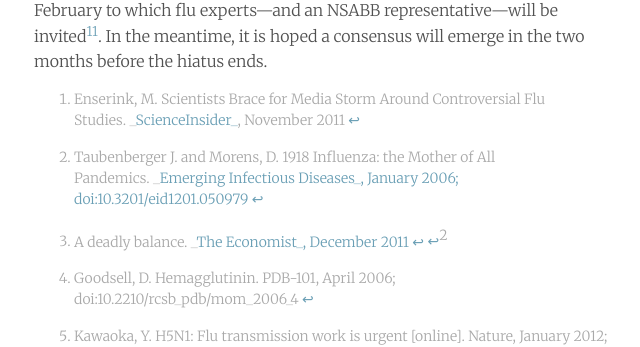
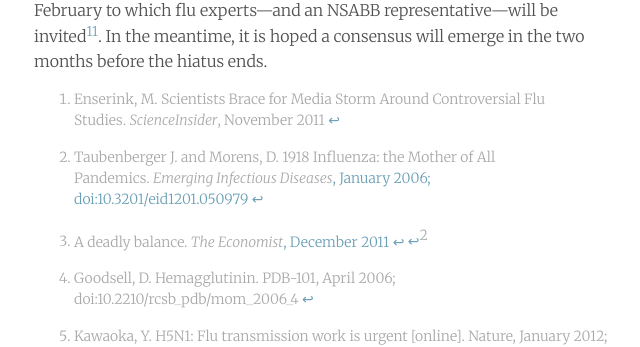
Before and after one commit to henryaj/blog-old, a Jekyll site: the page built from _posts/2012-02-25-preparing-for-the-pandemic.md, in a window 1280 px wide and 900 px high, scrolled down 2543 px. Shown: the part 170-517 px from the top of the window, without its empty margins (318-958 px from the left). Built offline with Jekyll 4.4.1, drawn with Linux system fonts in a browser that asks for light colours; some of the changed text lies outside the part shown.

```diff
--- a/_posts/2012-02-25-preparing-for-the-pandemic.md
+++ b/_posts/2012-02-25-preparing-for-the-pandemic.md
@@ -4,7 +4,7 @@ date: 2012/02/25 21:15:23
 layout: post
 ---
 
-Cross-posted from _[Nature_ Student Voices](http://www.nature.com/scitable/blog/student-voices/preparing_for_the_pandemic).
+Cross-posted from [_Nature_ Student Voices](http://www.nature.com/scitable/blog/student-voices/preparing_for_the_pandemic).
 
 _Is some research too dangerous to be published? Lab-made strains of bird flu have raised questions about state involvement in mitigating the threat from “dual use” research. Henry Stanley explains_
 
@@ -26,9 +26,9 @@ While the number of fatalities may be small, John Oxford, Professor of Virology
 
 The January 19 issue of _Nature_ gave a cross-section of views from biosecurity, infectious disease and global health experts. Their opinions were divided, with some calling for part-redaction, some expressing concern at lab infections and others at the threat of accidental release of virus from a secure facility[^10]. The WHO is convening a meeting in Geneva in mid-February to which flu experts—and an NSABB representative—will be invited[^11]. In the meantime, it is hoped a consensus will emerge in the two months before the hiatus ends.
 
-[^1]: Enserink, M. Scientists Brace for Media Storm Around Controversial Flu Studies. _[ScienceInsider_](http://news.sciencemag.org/scienceinsider/2011/11/scientists-brace-for-media-storm.html), November 2011
-[^2]: Taubenberger J. and Morens, D. 1918 Influenza: the Mother of All Pandemics. _[Emerging Infectious Diseases_, January 2006; doi:10.3201/eid1201.050979](http://wwwnc.cdc.gov/eid/article/12/1/05-0979_article.htm)
-[^3]: A deadly balance. _[The Economist_, December 2011](http://www.economist.com/node/21542156)
+[^1]: Enserink, M. Scientists Brace for Media Storm Around Controversial Flu Studies. [_ScienceInsider_](http://news.sciencemag.org/scienceinsider/2011/11/scientists-brace-for-media-storm.html), November 2011
+[^2]: Taubenberger J. and Morens, D. 1918 Influenza: the Mother of All Pandemics. [_Emerging Infectious Diseases_, January 2006; doi:10.3201/eid1201.050979](http://wwwnc.cdc.gov/eid/article/12/1/05-0979_article.htm)
+[^3]: A deadly balance. [_The Economist_, December 2011](http://www.economist.com/node/21542156)
 [^4]: Goodsell, D. Hemagglutinin. PDB-101, April 2006; doi:10.2210/rcsb_pdb/mom_2006_4
 [^5]: Kawaoka, Y. H5N1: Flu transmission work is urgent [online]. Nature, January 2012; doi:10.1038/nature10884
 [^6]: Fouchier R., Herfst S., Osterhaus A. Restricted Data on Influenza H5N1 Virus Transmission [online]. Sciencexpress, January 2012; doi:10.1126/science.1218376
```
